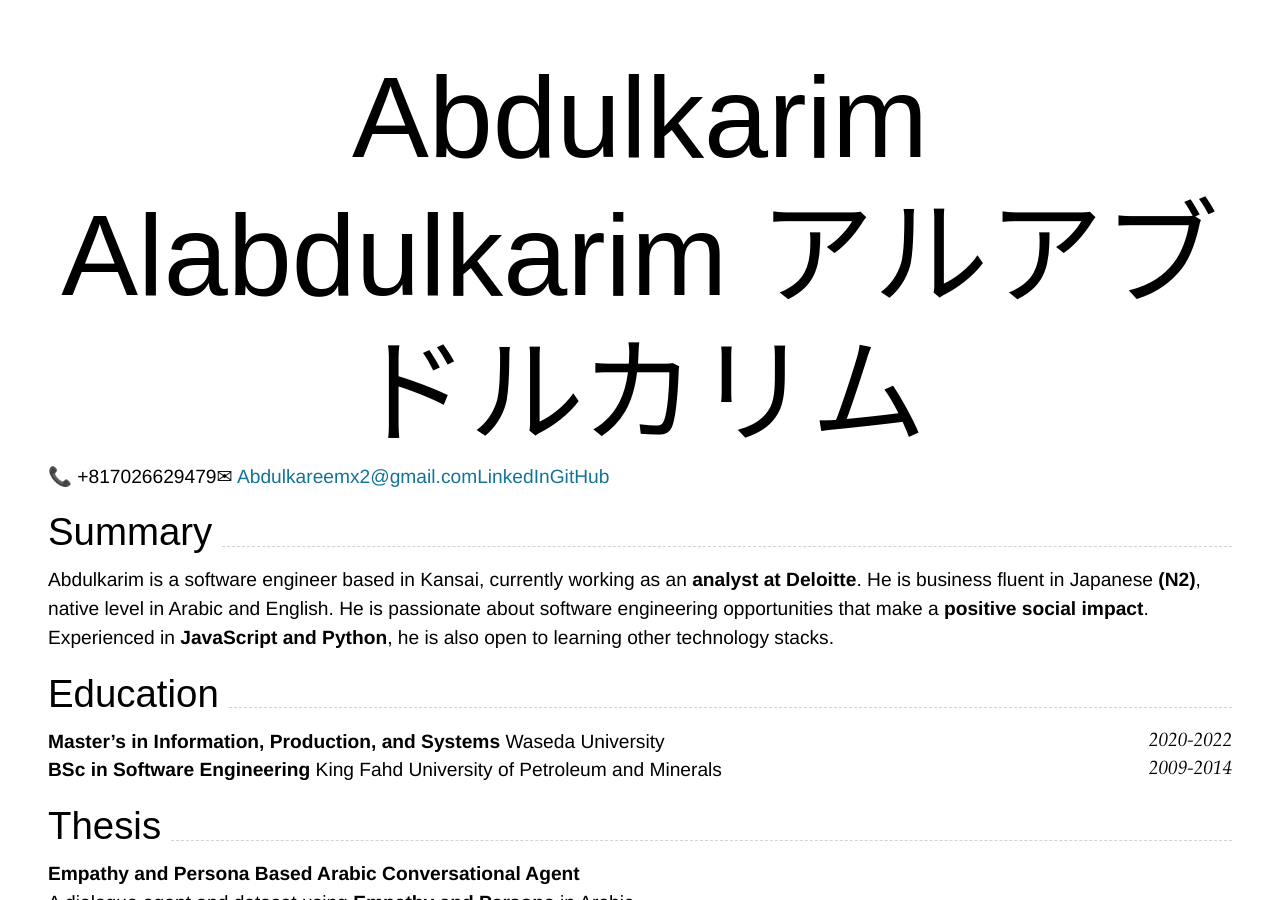
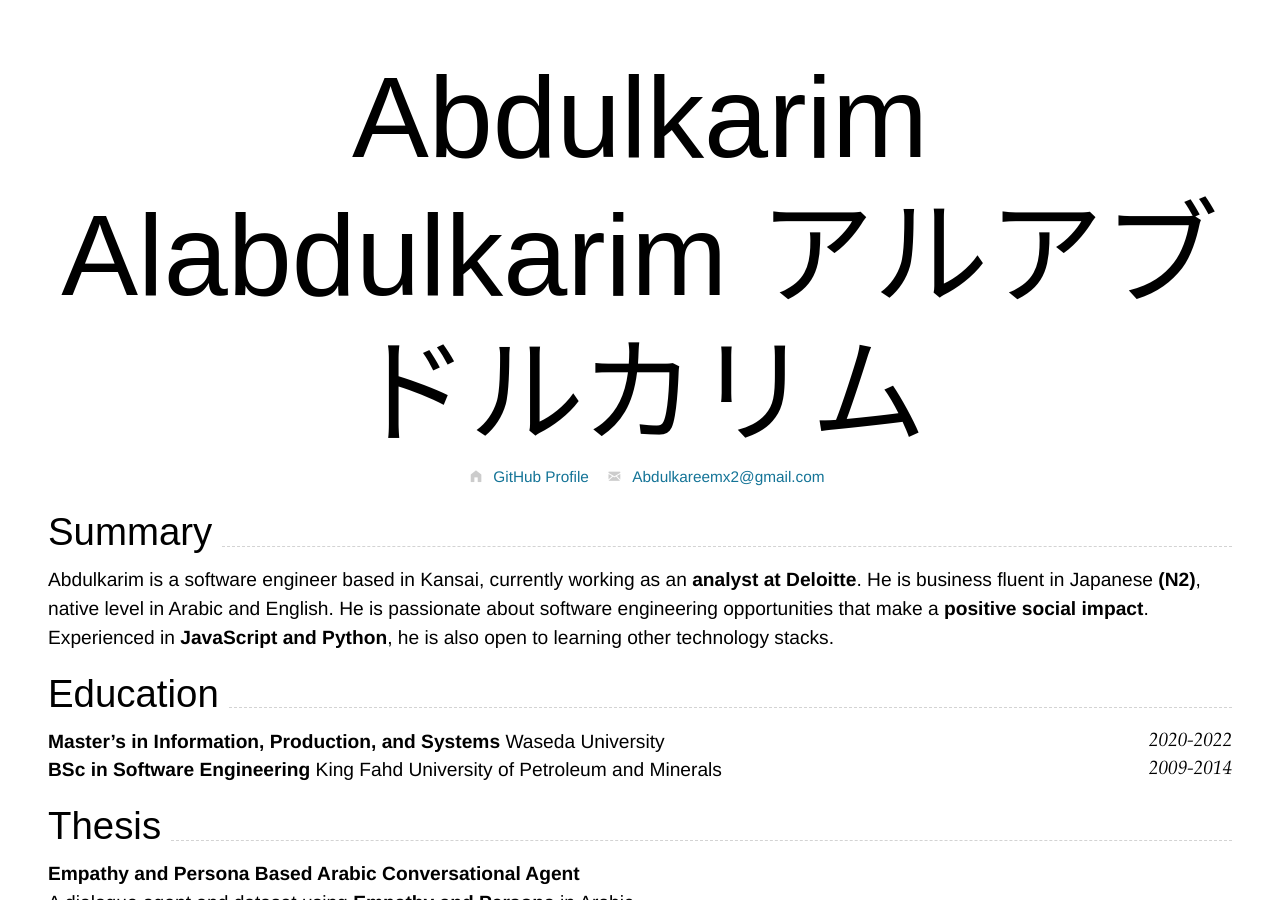
Before and after one commit to GreenStorm/cv, a Jekyll site: the page built from index.md, in a window 1280 px wide and 900 px high. Built offline with Jekyll 4.4.1, drawn with Linux system fonts in a browser that asks for light colours; nearby versions of some CDN libraries.

Commit message:
update header

```diff
--- a/index.md
+++ b/index.md
@@ -1,11 +1,17 @@
 ---
 layout: cv
 title: Abdulkarim Alabdulkarim's CV
+email:
+  url: mailto:Abdulkareemx2@gmail.com
+  text: Abdulkareemx2@gmail.com
+homepage:
+  url: https://github.com/GreenStorm
+  text: GitHub Profile
 ---
 
 # Abdulkarim Alabdulkarim アルアブドルカリム
 
-📞 +817026629479 | ✉ <Abdulkareemx2@gmail.com> | [LinkedIn](https://www.linkedin.com/in/abdulkarimx2) | [GitHub](https://github.com/GreenStorm)
+{% include cv-contact.html %}
 
 ## Summary
 
```
